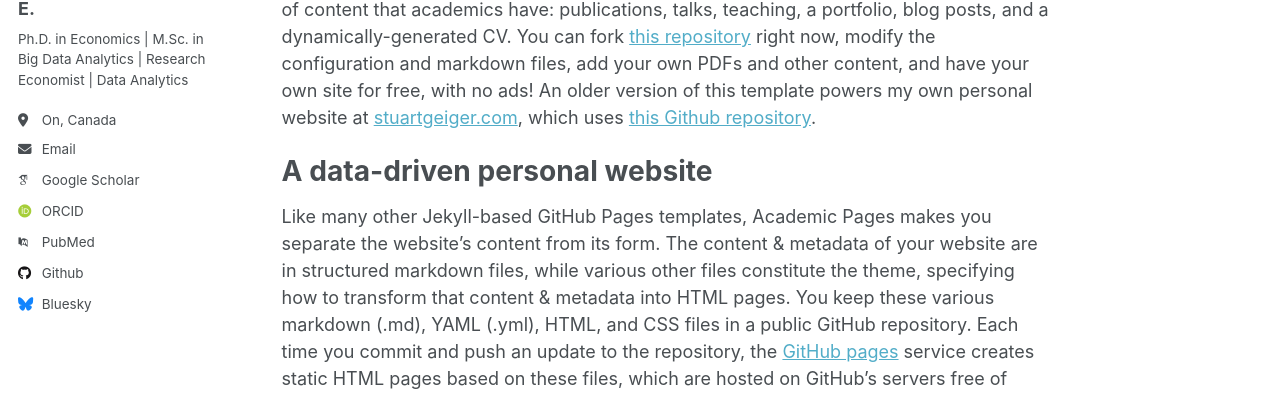
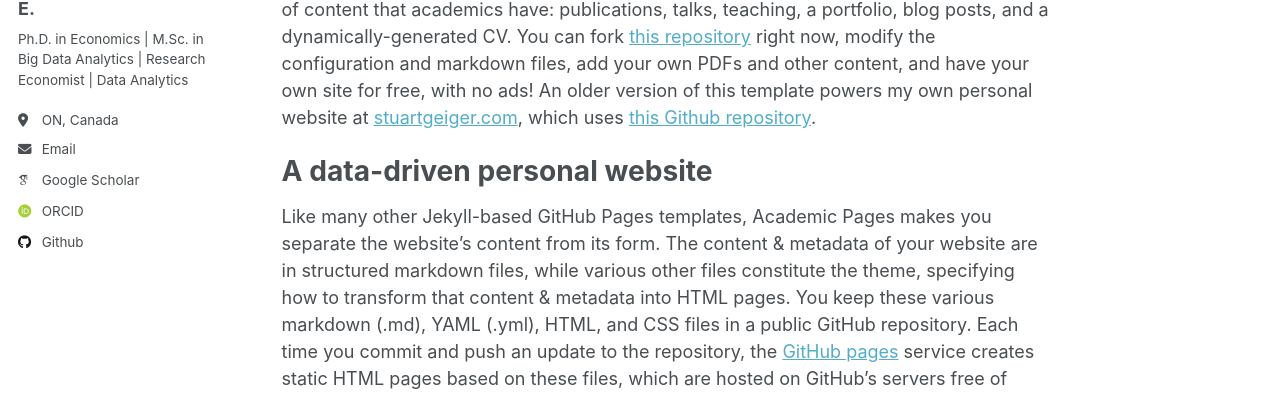
Before and after one commit to samandarali/samandarali1.github.io, a Jekyll site: the page built from _pages/about.md, in a window 1280 px wide. Shown: the part 315-711 px from the top of the page. Built offline with Jekyll 4.4.1, drawn with Linux system fonts in a browser that asks for light colours; some web fonts are replaced.

Commit message:
Update _config.yml

```diff
--- a/_config.yml
+++ b/_config.yml
@@ -25,7 +25,7 @@ author:
   name             : "Mojgan Samandar A. E."
   pronouns         : # example: "she/her"
   bio              : "Ph.D. in Economics | M.Sc. in Big Data Analytics | Research Economist | Data Analytics"
-  location         : "On, Canada"
+  location         : "ON, Canada"
   employer         : # ""
   LinkedIn         : linkedin.com/in/mojgan-samandar
   email            : mojgan.samandar@gmail.com
@@ -36,7 +36,7 @@ author:
   impactstory      : # URL
   orcid            : "https://orcid.org/0000-0001-5770-7398"
   semantic         : # URL
-  pubmed           : "https://www.ncbi.nlm.nih.gov/pubmed/?term=john+snow"
+  pubmed           : #""
   researchgate     : # URL
 
   # Repositories and software development
@@ -48,7 +48,7 @@ author:
   stackoverflow    : # User number or user number and name (i.e., use "1" or "1/jeff-atwood")
 
   # Social media
-  bluesky          : "bsky.app" # Replace this with you Bluesky username
+  bluesky          : #"bsky.app" # Replace this with you Bluesky username
   facebook         : # Username
   flickr           : # Username
   foursquare       : # Username
```
